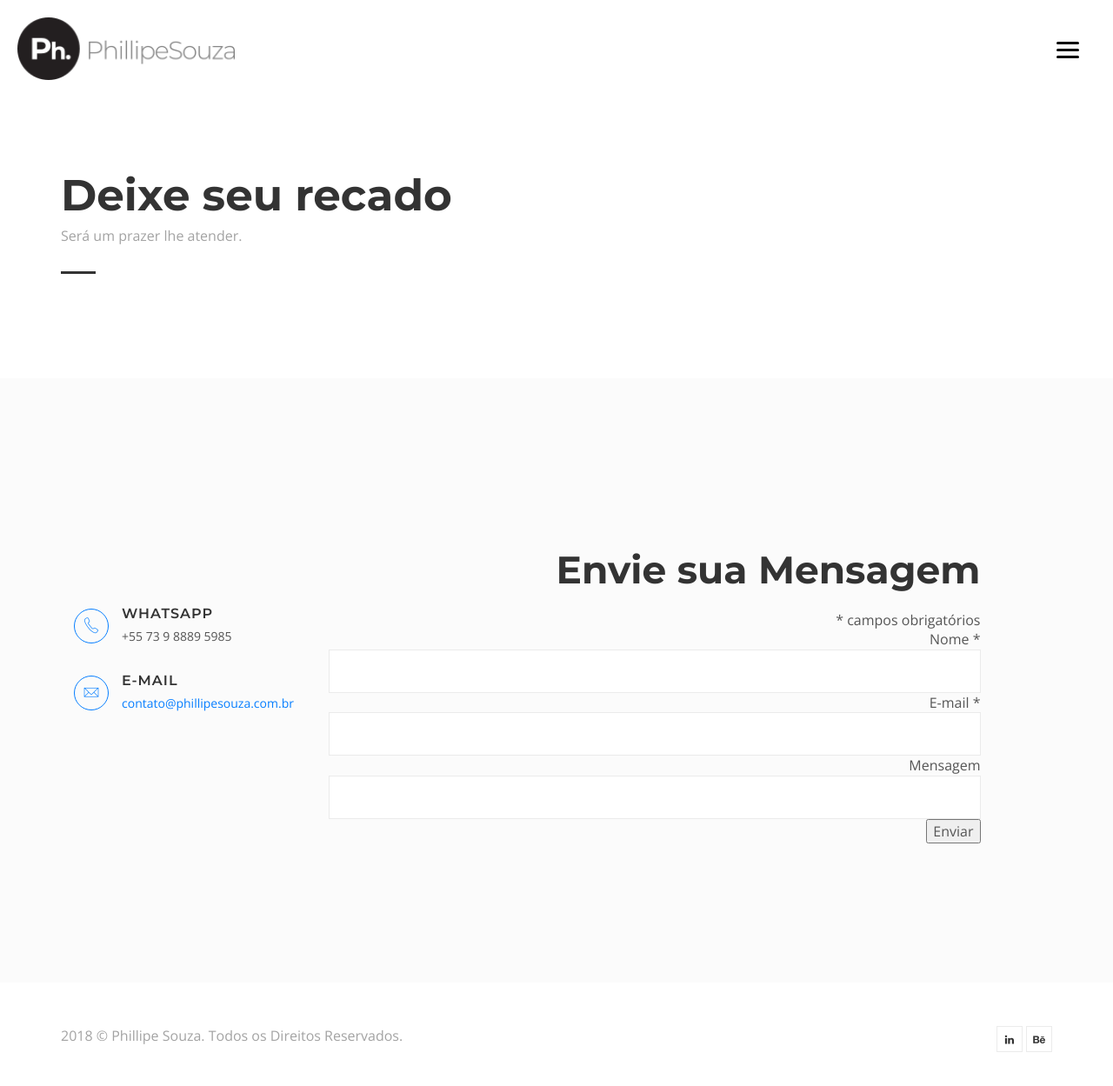
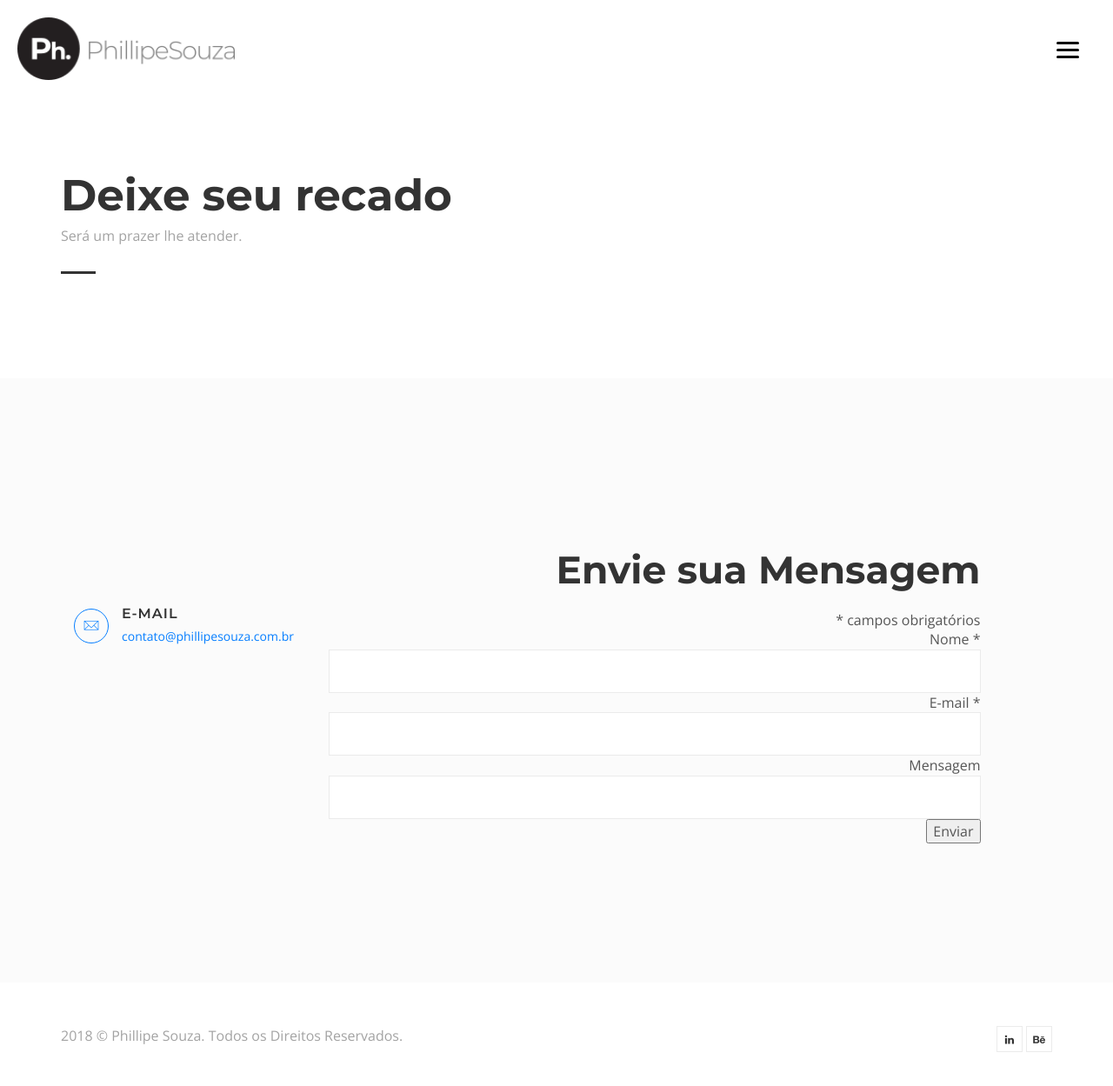
Before and after one commit to phillipesouza/PhillipeSouza, a Jekyll site: the page built from contato.html, in a window 1280 px wide and 1260 px high. Shown: the top 1249 px of the window at 87% size. Built offline with Jekyll 4.4.1, drawn with Linux system fonts in a browser that asks for light colours; comment, search, counter and statistics services are not loaded.

Commit message:
Update contato.html

```diff
--- a/contato.html
+++ b/contato.html
@@ -15,15 +15,6 @@ layout: page
 					<h3 class="contact__title"><br></h3>
 					<div class="contact__text"><br></div>
 				</div><!-- End / contact -->
-
-
-				<!-- contact -->
-				<div class="contact">
-					<div class="contact__icon"><i class="pe-7s-call"></i></div>
-					<h3 class="contact__title">Whatsapp</h3>
-					<div class="contact__text">+55 73 9 8889 5985</div>
-				</div><!-- End / contact -->
-
 
 				<!-- contact -->
 				<div class="contact">
```
